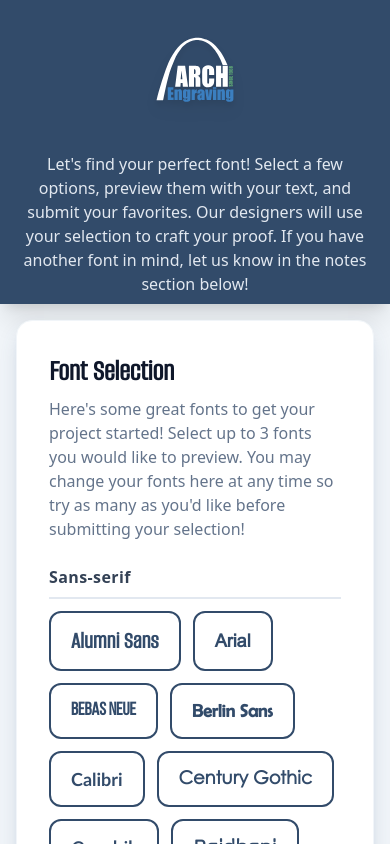
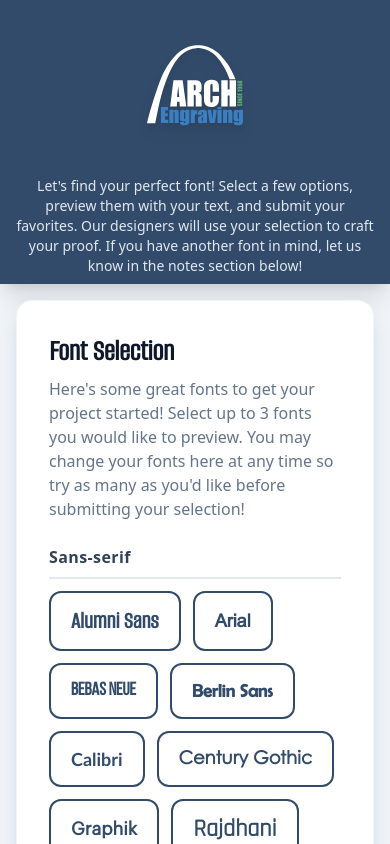
Before and after one commit to Arch-Tom/archfonthub, a React (Vite) app: page / in a window 390 px wide. Shown: the top 844 px of the page. Built offline with nearby package versions, Linux system fonts and the light colour scheme; a web font is replaced by a local one.

Commit message:
update to sidebar/banner

```diff
--- a/src/App.jsx
+++ b/src/App.jsx
@@ -400,13 +400,13 @@ const App = () => {
 
     return (
         <div className="flex flex-col lg:flex-row min-h-screen bg-slate-100 font-sans">
-            <aside className="bg-[rgb(50,75,106)] text-white w-full lg:w-[400px] p-2 lg:p-4 flex-shrink-0 flex flex-row lg:flex-col items-center justify-center shadow-xl lg:rounded-r-3xl">
-                <div className="flex flex-col items-center justify-center gap-4">
+            <aside className="bg-[rgb(50,75,106)] text-white w-full lg:w-[400px] p-2 lg:p-4 flex-shrink-0 flex flex-row lg:flex-col items-center justify-center lg:justify-start shadow-xl lg:rounded-r-3xl">
+                <div className="flex flex-col items-center justify-center gap-2 lg:gap-4">
                     <div className="flex-shrink-0">
-                        <img src="/images/Arch Vector Logo White.svg" alt="Arch Font Hub Logo" className="object-contain drop-shadow-lg h-32 w-32 lg:h-[400px] lg:w-[400px]" />
+                        <img src="/images/Arch Vector Logo White.svg" alt="Arch Font Hub Logo" className="object-contain drop-shadow-lg h-40 w-40 lg:h-[400px] lg:w-[400px]" />
                     </div>
                     <h1 className="text-xl font-bold hidden">Arch Font Hub</h1>
-                    <p className="text-center text-slate-200 text-base lg:max-w-sm px-2">
+                    <p className="text-center text-slate-200 text-sm lg:text-base lg:max-w-sm px-2">
                         Let's find your perfect font! Select a few options, preview them with your text, and submit your favorites. Our designers will use your selection to craft your proof. If you have another font in mind, let us know in the notes section below!
                     </p>
                 </div>
```
